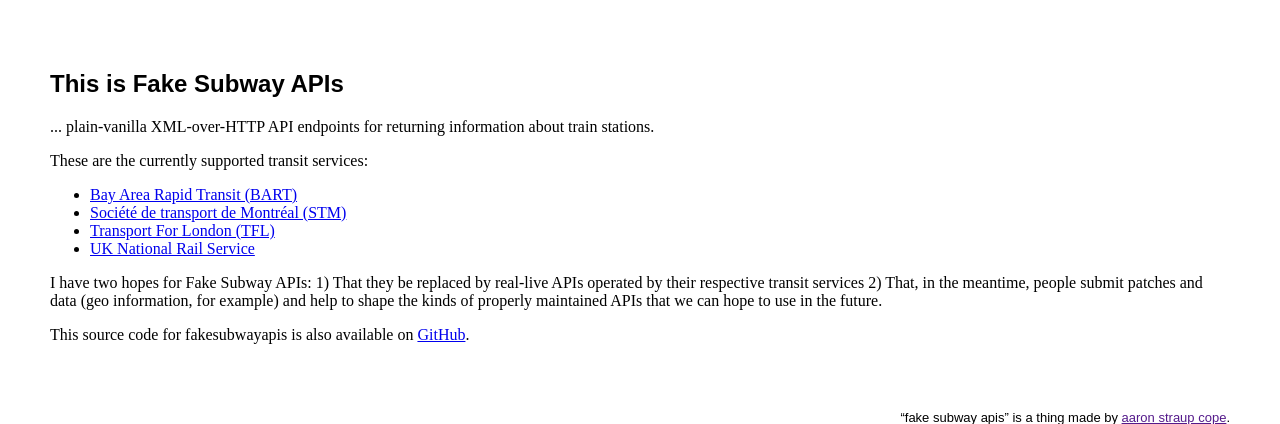
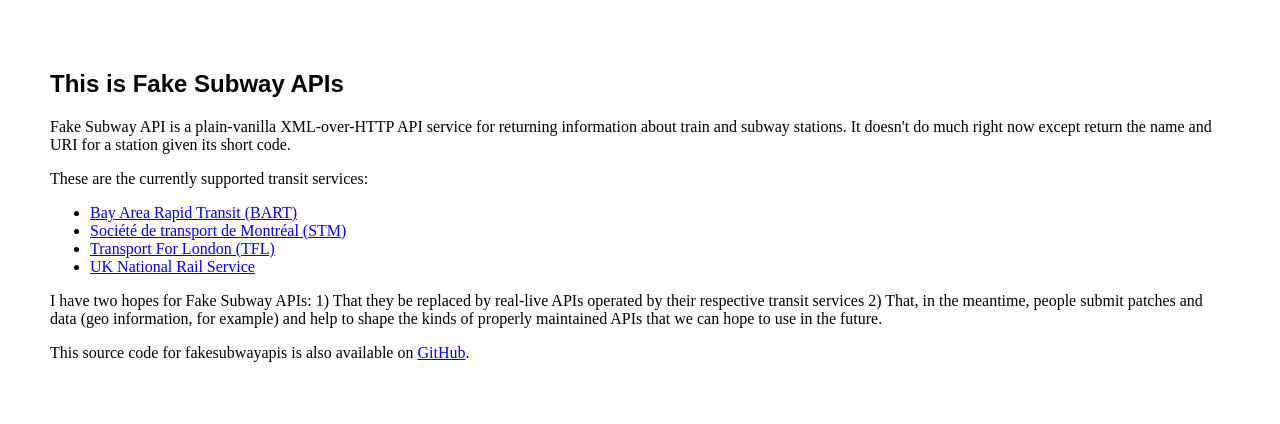
Before and after one commit to straup/gae-fakesubwayapis, a Python web app: template templates/intro.html in a window 1280 px wide. Shown: the top 424 px of the page. Run offline with Jinja, Linux system fonts and the light colour scheme; the template is opened without the code that fills it, so the values that code supplies are empty.

Commit message:
more copy stuff

```diff
--- a/templates/intro.html
+++ b/templates/intro.html
@@ -2,8 +2,9 @@
 
 <h2>This is Fake Subway APIs</h2>
 
-<p>... plain-vanilla XML-over-HTTP API endpoints for returning information
-  about train stations.</p>
+<p>Fake Subway API is a plain-vanilla XML-over-HTTP API service for returning
+  information about train and subway stations. It doesn't do much right now
+  except return the name and URI for a station given its short code.</p>
 
 <p>These are the currently supported transit services:</p>
 
--- a/templates/tfl.html
+++ b/templates/tfl.html
@@ -5,9 +5,9 @@
 <div class="example">
 <h3>Example</h3>
 
+<pre>
 GET <a href="http://localhost:8085/tfl/getinfo/BST-B">http://localhost:8085/tfl/getinfo/BST-B</a>
 
-<pre>
 &lt;rsp stat="ok"&gt;
 	&lt;station code="BST-B" service="tfl"&gt;
 		&lt;url&gt;<a href="http://www.tfl.gov.uk/tfl/livetravelnews/departureboards/tube/default.asp?LineCode=bakerloo&StationCode=BST">http://www.tfl.gov.uk/...?LineCode=bakerloo&StationCode=BST</a>&lt;/url&gt;
--- a/templates/ukrail.html
+++ b/templates/ukrail.html
@@ -1,6 +1,9 @@
 {% include "inc_head.html" %}
 
 <h2><a href="http://www.nationalrail.co.uk/">UK National Rail Service</a></h2>
+
+<p style="font-weight:700;color:red;font-family:sans-serif;">This API endpoint is currently incomplete. The list of available station
+  short codes is included below.</p>
 
 <div class="example">
 <h3>Example</h3>
```
